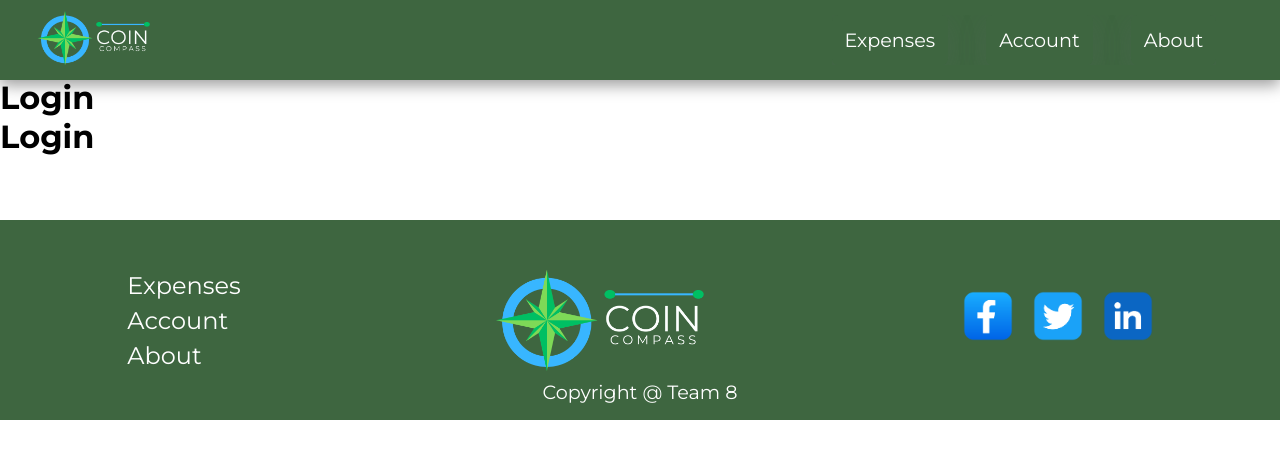
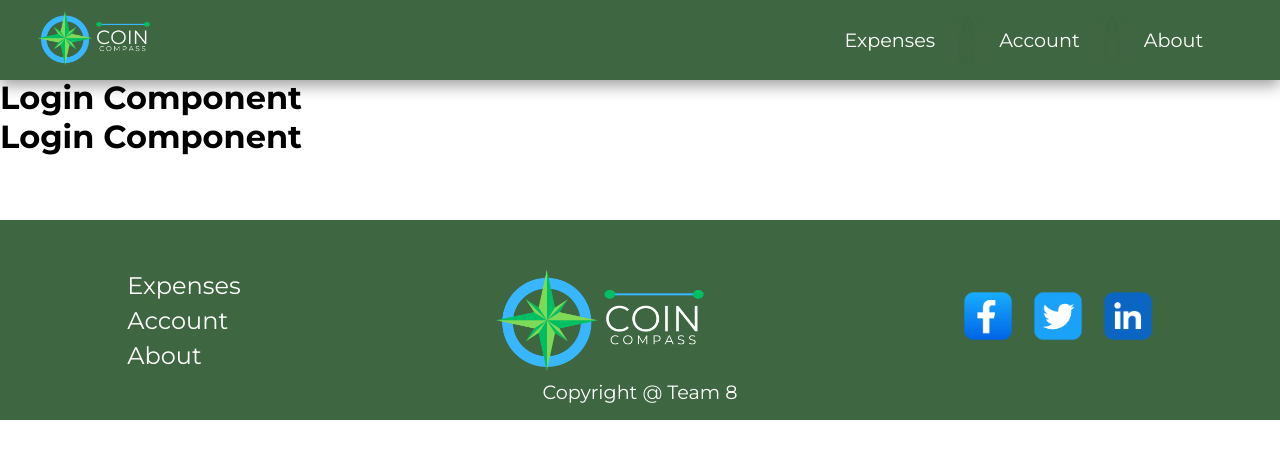
Before and after one commit to ITHS-Team8/CoinCompass, a Vue app: page /login in a window 1280 px wide. Shown: the top 458 px of the page. Built offline with nearby package versions, Linux system fonts and the light colour scheme.

Commit message:
Created LoginComponent #34

```diff
--- /dev/null
+++ b/src/components/LoginComponent.vue
@@ -0,0 +1,10 @@
+<template>
+    <h1>Login Component</h1>
+    <h1>Login Component</h1>
+    <h1>Login Component</h1>
+    <h1>Login Component</h1>
+</template>
+
+<script setup lang="ts"></script>
+
+<style scoped></style>
--- a/src/views/LoginView.vue
+++ b/src/views/LoginView.vue
@@ -1,15 +1,13 @@
 <template>
     <NavBar />
-    <h1>Login</h1>
-    <h1>Login</h1>
-    <h1>Login</h1>
-    <h1>Login</h1>
+    <LoginComponent />
     <Footer />
 </template>
 
 <script setup lang="ts">
     import NavBar from '@/components/NavBar.vue'
     import Footer from '@/components/FooterComponent.vue'
+    import LoginComponent from '@/components/LoginComponent.vue'
 </script>
 
 <style scoped></style>
```
